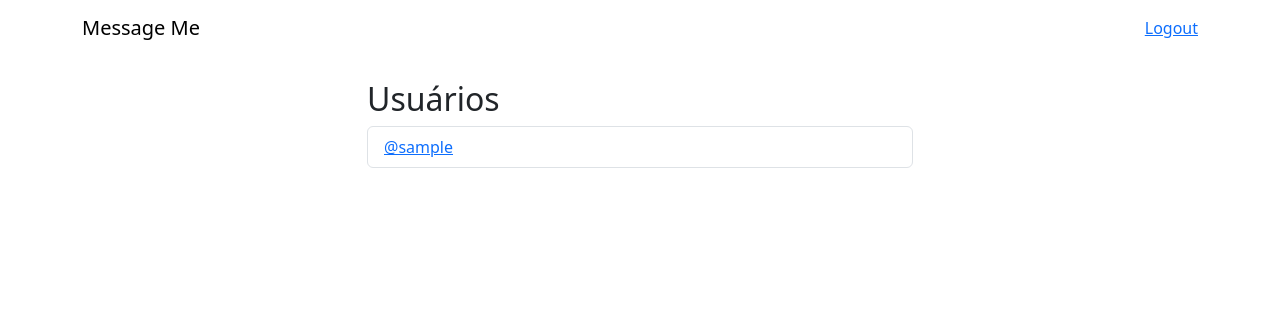
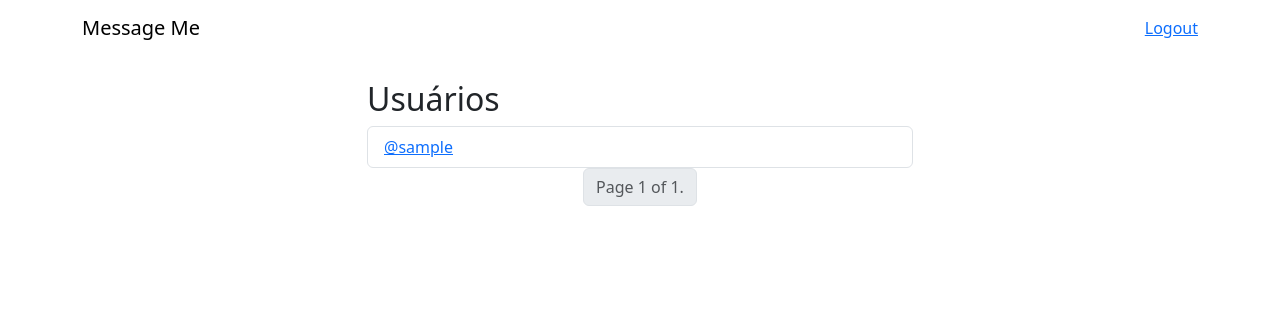
Before and after one commit to mateusasferreira/projeto-impacta, a Django app: page / in a window 1280 px wide. Shown: the top 316 px of the page. Run offline with Django 4.2, Linux system fonts and the light colour scheme; the visitor is signed in with stand-in values (Sample User, id 1); data comes from the database, SQL or seed files in the repository.

Commit message:
feat: paginacao

```diff
--- /dev/null
+++ b/src/app/templates/includes/pagination.html
@@ -0,0 +1,39 @@
+{% block content %}
+
+<nav aria-label="Page navigation">
+    <ul class="pagination justify-content-center">
+        {% if page_obj.has_previous %}
+            <li class="page-item">
+                <a class="page-link" href="?page=1" aria-label="First">
+                    <span aria-hidden="true">&laquo;&laquo;</span>
+                </a>
+            </li>
+            <li class="page-item">
+                <a class="page-link" href="?page={{ page_obj.previous_page_number }}" aria-label="Previous">
+                    <span aria-hidden="true">&laquo;</span>
+                </a>
+            </li>
+        {% endif %}
+
+        <li class="page-item disabled">
+            <span class="page-link">
+                Page {{ page_obj.number }} of {{ page_obj.paginator.num_pages }}.
+            </span>
+        </li>
+
+        {% if page_obj.has_next %}
+            <li class="page-item">
+                <a class="page-link" href="?page={{ page_obj.next_page_number }}" aria-label="Next">
+                    <span aria-hidden="true">&raquo;</span>
+                </a>
+            </li>
+            <li class="page-item">
+                <a class="page-link" href="?page={{ page_obj.paginator.num_pages }}" aria-label="Last">
+                    <span aria-hidden="true">&raquo;&raquo;</span>
+                </a>
+            </li>
+        {% endif %}
+    </ul>
+  </nav>
+
+  {% endblock %}
--- a/src/app/templates/user-details.html
+++ b/src/app/templates/user-details.html
@@ -20,7 +20,7 @@
         </div>
     </form>
     <ul class="list-group">
-        {% for message in user.messages_received.all %}
+        {% for message in messages %}
             <li class="list-group-item">
                 <a href="/users/{{message.sender_id}}">
                     @{{message.sender.username}}:
@@ -35,7 +35,8 @@
                     {% endif%}
                 </div>
             </li>
-        {% endfor %}
+            {% endfor %}
+        {% include 'includes/pagination.html' with page_obj=messages %}
     </ul>
   </div>
 {% endblock %}
--- a/src/app/templates/users-list.html
+++ b/src/app/templates/users-list.html
@@ -9,4 +9,5 @@
         </li>
     {% endfor %}
   </ul>
+  {% include 'includes/pagination.html' %}
 {% endblock %}
--- a/src/app/views.py
+++ b/src/app/views.py
@@ -10,6 +10,7 @@ from django.contrib.auth import authenticate, login
 from django.views.generic.edit import FormView
 from django.contrib import messages
 from django.contrib.auth.mixins import LoginRequiredMixin
+from django.core.paginator import Paginator
 
 class RegistrationView(FormView):
     template_name = "registration/signup.html"
@@ -55,6 +56,7 @@ class LoginView(FormView):
 class UsersList(LoginRequiredMixin, ListView):
     model = User
     template_name = 'users-list.html'
+    paginate_by = 10
 
 
 class UserDetails(DetailView):
@@ -65,6 +67,12 @@ class UserDetails(DetailView):
     def get_context_data(self, **kwargs):
         context = super().get_context_data(**kwargs)
         context["logged_user"] = self.request.user
+
+        messages_received = self.object.messages_received.all()
+        page = self.request.GET.get('page', 1)
+        paginator = Paginator(messages_received, 5)
+        context["messages"] = paginator.page(page)
+
         return context
 
 
```
